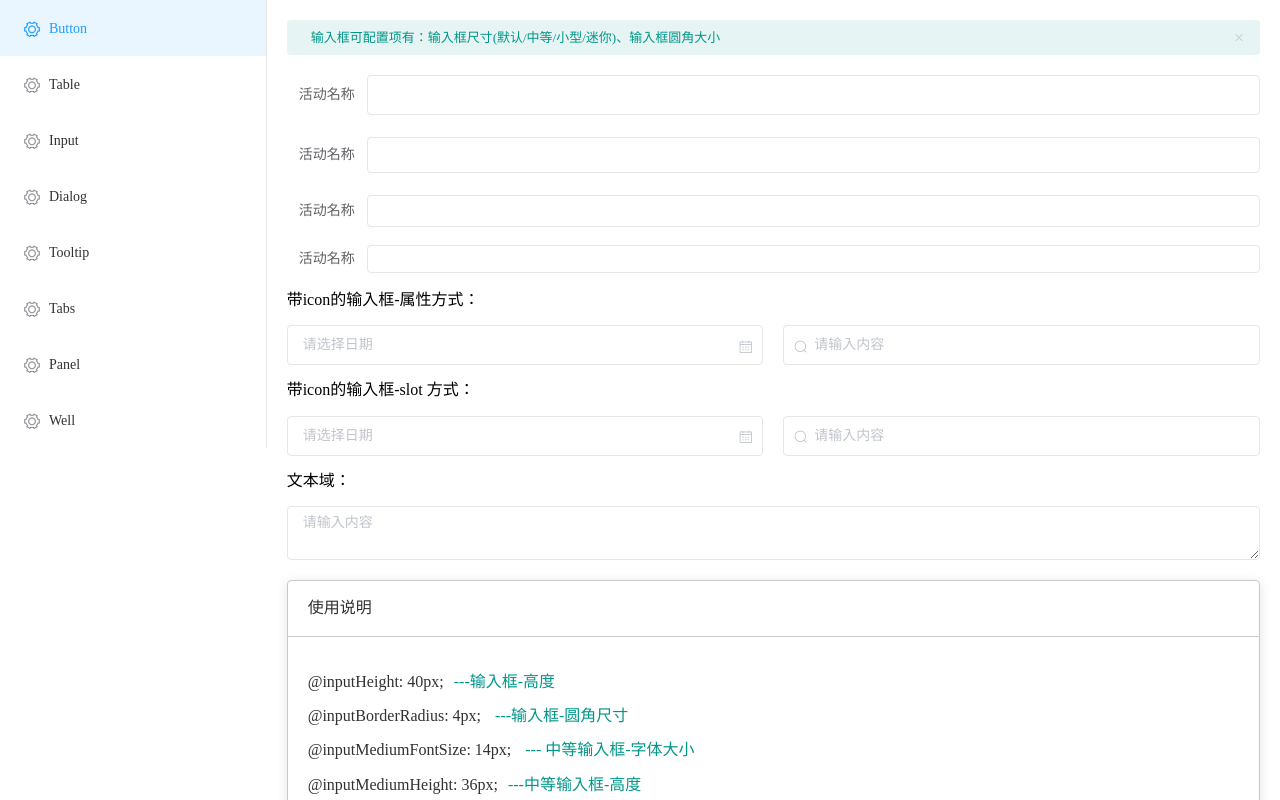
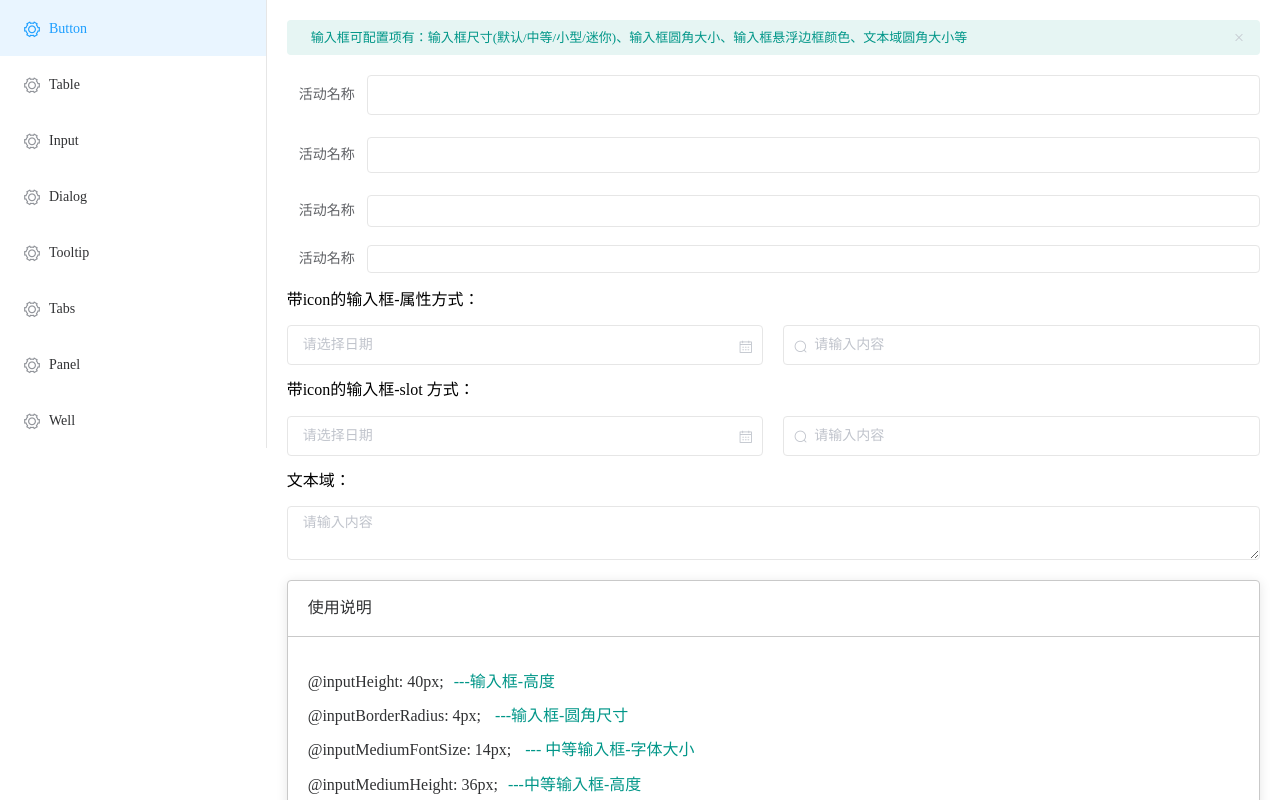
Before and after one commit to CJ-Zheng1023/element-custom-theme, a Vue app: page /#/input in a window 1280 px wide. Shown: the top 800 px of the page. Built offline with nearby package versions, Linux system fonts and the light colour scheme.

Commit message:
input change

```diff
--- a/src/components/input/Input.vue
+++ b/src/components/input/Input.vue
@@ -1,7 +1,7 @@
 <template>
   <div>
     <el-alert
-      title="输入框可配置项有：输入框尺寸(默认/中等/小型/迷你)、输入框圆角大小"
+      title="输入框可配置项有：输入框尺寸(默认/中等/小型/迷你)、输入框圆角大小、输入框悬浮边框颜色、文本域圆角大小等"
       type="success" class="desc">
     </el-alert>
     <el-form ref="form" :model="form" label-width="80px">
```
